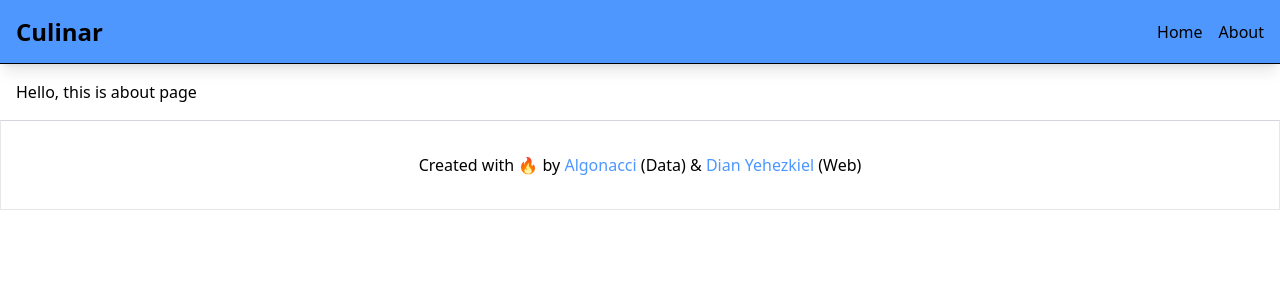
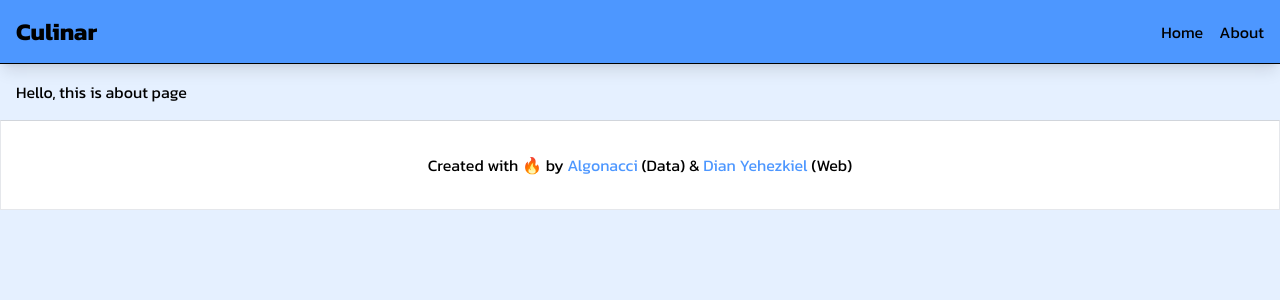
Before and after one commit to dianyehezkiel/culinar_fe, a Next.js app: page /about in a window 1280 px wide. Shown: the top 300 px of the page. Built offline with nearby package versions, Linux system fonts and the light colour scheme.

Commit message:
add kanit font

```diff
--- /dev/null
+++ b/pages/_document.tsx
@@ -0,0 +1,22 @@
+import NextDocument, { Html, Head, Main, NextScript } from 'next/document'
+import React from 'react'
+
+class Document extends NextDocument {
+  render() {
+    return (
+      <Html lang='en'>
+        <Head>
+          <link rel="preconnect" href="https://fonts.googleapis.com" />
+          <link rel="preconnect" href="https://fonts.gstatic.com" crossOrigin="true" />
+          <link href="https://fonts.googleapis.com/css2?family=Kanit:wght@300;400;500;700&display=swap" rel="stylesheet" />
+        </Head>
+        <body className='min-h-screen bg-bgBlue'>
+          <Main />
+          <NextScript />
+        </body>
+      </Html>
+    )
+  }
+}
+
+export default Document
```
